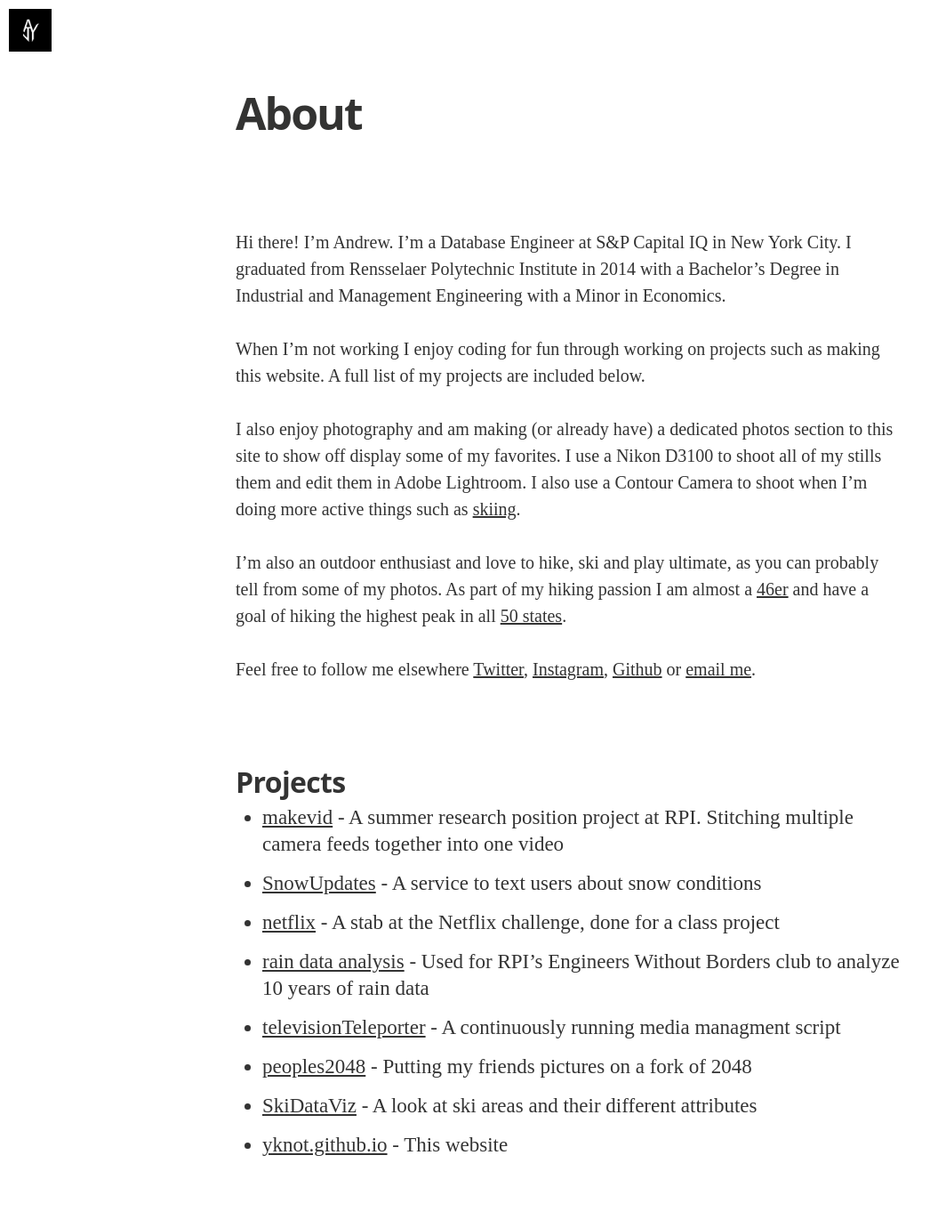
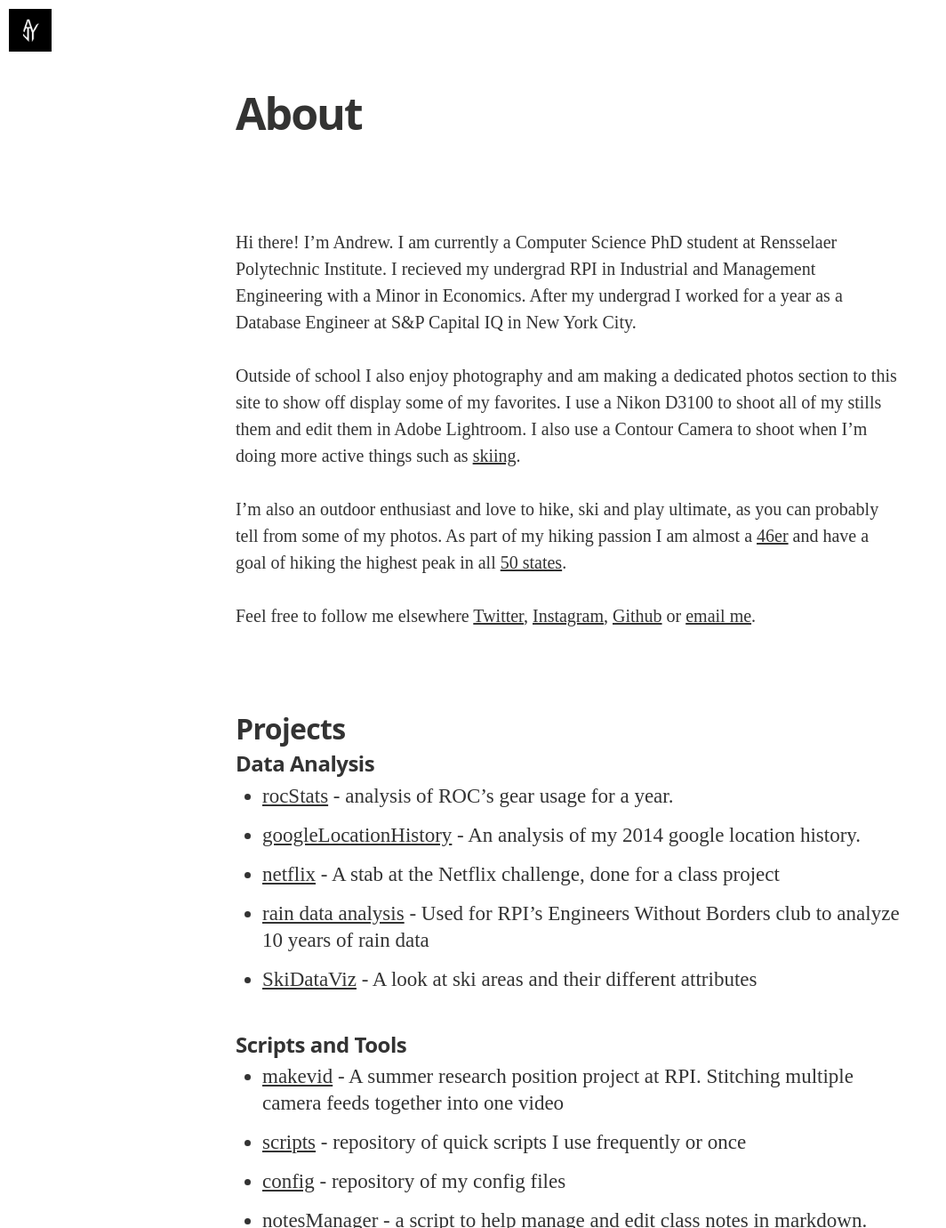
Before and after one commit to yknot/yknot.github.io, a Jekyll site: the page built from about.md, in a window 1280 px wide and 1400 px high, cut to the strip 0-1380 px from the top of the window. Shown: the whole strip at 89% size, without its empty margins (0-1064 px from the left). Built offline with Jekyll 4.4.1, drawn with Linux system fonts in a browser that asks for light colours; nearby versions of some CDN libraries; some web fonts are replaced; Markdown is read by kramdown in place of the engine named in the settings; some of the changed text lies outside the part shown.

Commit message:
update about me with new info and projects

```diff
--- a/about.md
+++ b/about.md
@@ -5,11 +5,9 @@ permalink: /about/
 ---
 
 
-Hi there! I'm Andrew. I'm a Database Engineer at S&P Capital IQ in New York City. I graduated from Rensselaer Polytechnic Institute in 2014 with a Bachelor's Degree in Industrial and Management Engineering with a Minor in Economics.
+Hi there! I'm Andrew. I am currently a Computer Science PhD student at Rensselaer Polytechnic Institute. I recieved my undergrad RPI in Industrial and Management Engineering with a Minor in Economics. After my undergrad I worked for a year as a Database Engineer at S&P Capital IQ in New York City.
 
-When I'm not working I enjoy coding for fun through working on projects such as making this website. A full list of my projects are included below.
-
-I also enjoy photography and am making (or already have) a dedicated photos section to this site to show off display some of my favorites. I use a Nikon D3100 to shoot all of my stills them and edit them in Adobe Lightroom. I also use a Contour Camera to shoot when I'm doing more active things such as [skiing](https://www.youtube.com/watch?v=u0YpsklfiHo&list=UUusFf2MvO4jJK2zv7I3Ti0A).
+Outside of school I also enjoy photography and am making a dedicated photos section to this site to show off display some of my favorites. I use a Nikon D3100 to shoot all of my stills them and edit them in Adobe Lightroom. I also use a Contour Camera to shoot when I'm doing more active things such as [skiing](https://www.youtube.com/watch?v=u0YpsklfiHo&list=UUusFf2MvO4jJK2zv7I3Ti0A).
 
 
 I'm also an outdoor enthusiast and love to hike, ski and play ultimate, as you can probably tell from some of my photos. As part of my hiking passion I am almost a [46er](http://www.peakbagger.com/list.aspx?lid=5120&cid=5354) and have a goal of hiking the highest peak in all [50 states](http://www.peakbagger.com/list.aspx?lid=12003&cid=5354).
@@ -17,14 +15,28 @@ I'm also an outdoor enthusiast and love to hike, ski and play ultimate, as you c
 Feel free to follow me elsewhere [Twitter](https://twitter.com/andrewjyale), [Instagram](http://instagram.com/andrewjyale), [Github](https://github.com/yknot) or [email me](mailto:a.yale9@gmail.com).
 
 
- Projects
+Projects
 ====
 
-* [makevid](https://github.com/yknot/makevid) - A summer research position project at RPI. Stitching multiple camera feeds together into one video
-* [SnowUpdates](https://github.com/yknot/SnowUpdates) - A service to text users about snow conditions
+###Data Analysis
+* [rocStats](https://github.com/yknot/rocStats) - analysis of ROC's gear usage for a year.
+* [googleLocationHistory](https://github.com/yknot/googleLocationHistory) - An analysis of my 2014 google location history.
 * [netflix](https://github.com/yknot/netflix) - A stab at the Netflix challenge, done for a class project
 * [rain data analysis](https://github.com/yknot/rain_data_analysis) - Used for RPI's Engineers Without Borders club to analyze 10 years of rain data
+* [SkiDataViz](https://github.com/yknot/SkiDataViz) - A look at ski areas and their different attributes
+
+###Scripts and Tools
+* [makevid](https://github.com/yknot/makevid) - A summer research position project at RPI. Stitching multiple camera feeds together into one video
+* [scripts](https://github.com/yknot/scripts) - repository of quick scripts I use frequently or once
+* [config](https://github.com/yknot/config) - repository of my config files
+* [notesManager](https://github.com/yknot/notesManager) - a script to help manage and edit class notes in markdown.
 * [televisionTeleporter](https://github.com/yknot/televisionTeleporter) - A continuously running media managment script
+
+
+###Servers and Services
+* [flaskServer](https://github.com/yknot/flaskServer) - A flask server designed for general data storage for a household.
+* [SnowUpdates](https://github.com/yknot/SnowUpdates) - A service to text users about snow conditions
+
+###Websites
+* [yknot.github.io](https://github.com/yknot/yknot.github.io) - This website
 * [peoples2048](https://github.com/yknot/peoples2048) - Putting my friends pictures on a fork of 2048
-* [SkiDataViz](https://github.com/yknot/SkiDataViz) - A look at ski areas and their different attributes
-* [yknot.github.io](https://github.com/yknot/yknot.github.io) - This website
```
